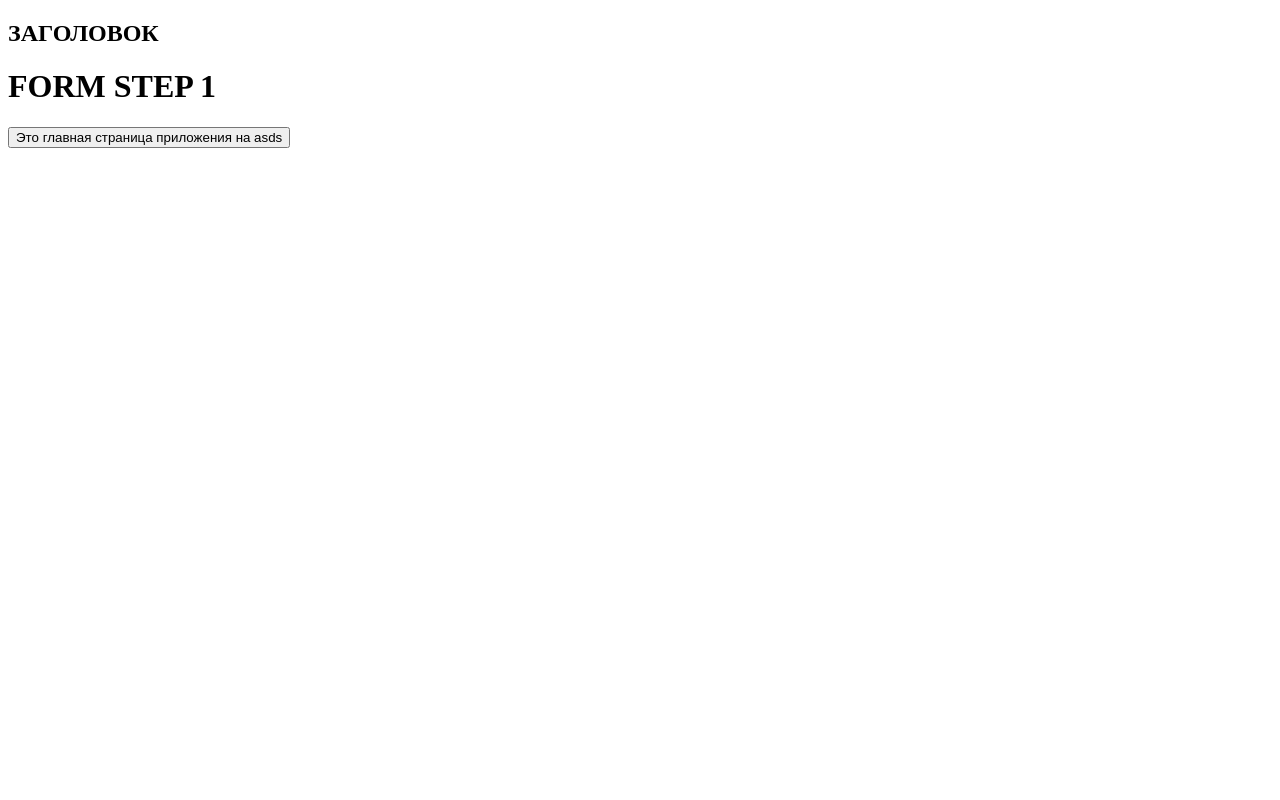
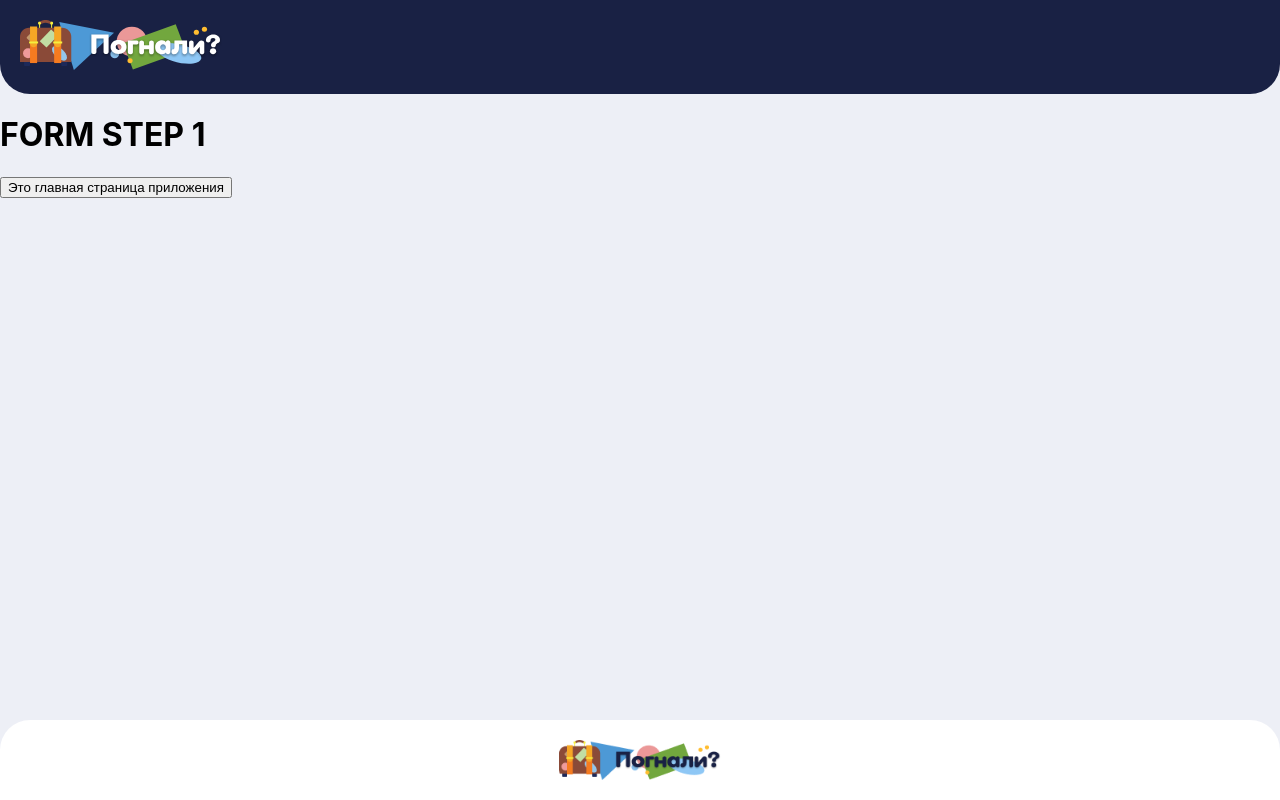
Before and after one commit to inokent10/letsGO, a Next.js app in the folder apps/frontend/: page / in a window 1280 px wide. Built offline with nearby package versions, Linux system fonts and the light colour scheme.

Commit message:
feat: добавит header и footer

```diff
--- a/apps/frontend/app/layout.tsx
+++ b/apps/frontend/app/layout.tsx
@@ -1,4 +1,8 @@
+import Header from '@/src/components/header/header';
 import React from 'react';
+
+import '@/src/styles/global.scss';
+import Footer from '@/src/components/footer/footer';
 
 function RootLayout({ children }: {
   children: React.ReactNode
@@ -7,17 +11,22 @@ function RootLayout({ children }: {
     <html lang='ru'>
       <head>
         <meta charSet='UTF-8' />
-        <link rel='icon' type='image/svg+xml' href='/vite.svg' />
+        <link rel='icon' type='svg+xml' href='/logo_full.svg' />
         <meta name='viewport' content='width=device-width, initial-scale=1.0' />
         <title>Поехали</title>
       </head>
       <body>
         <header>
-          <h2>ЗАГОЛОВОК</h2>
+          <Header />
         </header>
+
         <main>
           {children}
         </main>
+
+        <footer>
+          <Footer />
+        </footer>
       </body>
     </html>
   );
--- a/apps/frontend/app/page.tsx
+++ b/apps/frontend/app/page.tsx
@@ -5,7 +5,7 @@ function FormPage() {
     <div>
       <h1>FORM STEP 1</h1>
       <Link href='/form/step2'>
-        <button>Это главная страница приложения на asds</button>
+        <button>Это главная страница приложения</button>
       </Link>
     </div>
   );
--- /dev/null
+++ b/apps/frontend/src/components/footer/footer.module.scss
@@ -0,0 +1,17 @@
+.footer {
+    background-color: #ffff;
+    border-radius: 30px 30px 0 0;
+    padding: 20px;
+    display: flex;
+    justify-content: center;
+    align-items: center;
+    margin-top: auto;
+  }
+
+  .logo {
+    color: black;
+    height: 40px;
+    width: auto;
+
+    border-radius: 10px;
+  }
--- /dev/null
+++ b/apps/frontend/src/components/footer/footer.tsx
@@ -0,0 +1,11 @@
+import styles from './footer.module.scss';
+
+function Footer() {
+  return (
+    <div className={styles.footer}>
+      <img src='/logo_footer_full.png' alt='logo' className={styles.logo} />
+    </div>
+  );
+}
+
+export default Footer;
--- /dev/null
+++ b/apps/frontend/src/components/header/header.module.scss
@@ -0,0 +1,8 @@
+.header {
+    background-color: #192144;
+    border-radius: 0 0 30px 30px;
+}
+
+.logo {
+    margin: 20px;
+}
--- a/apps/frontend/src/components/header/header.tsx
+++ b/apps/frontend/src/components/header/header.tsx
@@ -0,0 +1,14 @@
+import styles from './header.module.scss';
+import Link from 'next/link';
+
+function Header() {
+  return (
+    <div className={styles.header}>
+      <Link href='/'>
+        <img src='/logo_full.svg' alt='log' className={styles.logo} />
+      </Link>
+    </div>
+  );
+}
+
+export default Header;
--- a/apps/frontend/src/index.css
+++ /dev/null
@@ -1,4 +0,0 @@
-body {
-  margin: 0;
-  background-color: #EDEFF6;
-}
--- /dev/null
+++ b/apps/frontend/src/styles/global.scss
@@ -0,0 +1,13 @@
+body {
+  margin: 0;
+  background-color: #EDEFF6;
+  font-family: -apple-system, 'Roboto', sans-serif;
+
+  min-height: 100vh;
+  display: flex;
+  flex-direction: column;
+}
+
+main {
+  flex: 1;
+}
```
Also changed, not shown: apps/frontend/public/logo_footer_full.png (added), apps/frontend/public/logo_full.svg (added).
